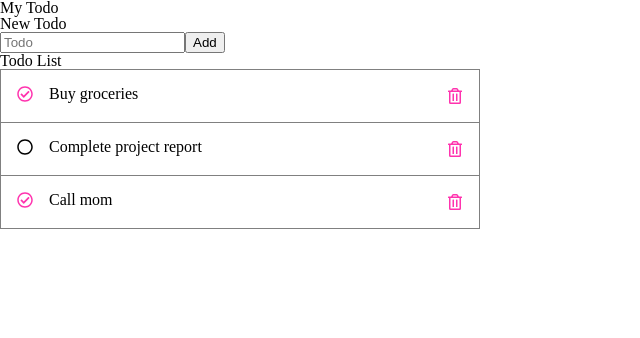
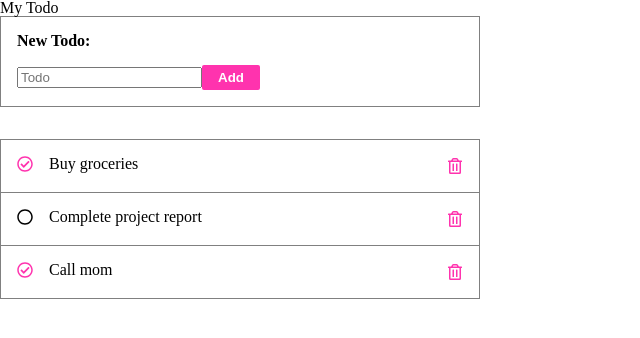
Before and after one commit to AndrKirienko/FS_JS_Home_Works, a React (Vite) app: page / in a window 1280 px wide. Shown: the top 338 px of the page, without its empty margins (0-640 px from the left). Built offline with nearby package versions, Linux system fonts and the light colour scheme.

Commit message:
Add create todo

```diff
--- /dev/null
+++ b/constants.sass
@@ -0,0 +1,11 @@
+$primaryColor: #ff33ae
+
+%btnHover
+	&:hover
+		transform: scale(1.1)
+		transition: transform 0.15s ease-in-out
+
+%btnActive
+	&:active
+		transform: scale(1)
+		transition: transform 0.05s ease-in-out
--- /dev/null
+++ b/src/components/TodoForm/TodoForm.module.sass
@@ -0,0 +1,22 @@
+@use './../../../constants'
+
+.formSection
+	width: 30rem
+	border: 1px solid gray
+	margin-bottom: 2rem
+	padding: 1rem
+
+.titleForm
+	font-weight: 600
+	margin-bottom: 1rem
+
+.btnAdd
+	background-color: constants.$primaryColor
+	color: white
+	padding: 0.3rem 1rem
+	border-radius: 2px
+	border: none
+	font-weight: 600
+
+	@extend %btnHover
+	@extend %btnActive
--- /dev/null
+++ b/src/components/TodoForm/TodoFormik/index.jsx
@@ -0,0 +1,39 @@
+import { connect } from 'react-redux'
+import { ErrorMessage, Field, Form, Formik } from 'formik'
+import { TODO_VALIDATION_SCHEMA } from '../../../utils/validationsSchemas.js'
+import { createTodo } from '../../../store/slices/todoSlice.js'
+
+function TodoFormik({ styles, create }) {
+  const initialValues = {
+    title: '',
+  }
+
+	const submitHandler = (values, { resetForm }) => {
+		console.log(values)
+    create(values)
+    resetForm()
+  }
+  return (
+    <Formik
+      initialValues={initialValues}
+      onSubmit={submitHandler}
+      validationSchema={TODO_VALIDATION_SCHEMA}
+    >
+      <Form>
+        <label>
+          <Field type="text" name="title" placeholder="Todo" />
+          <ErrorMessage name="title" component="div" />
+        </label>
+        <button className={styles.btnAdd} type="submit">
+          Add
+        </button>
+      </Form>
+    </Formik>
+  )
+}
+
+const mapDispatchToProps = dispatch => ({
+  create: values => dispatch(createTodo(values)),
+})
+
+export default connect(null, mapDispatchToProps)(TodoFormik)
--- a/src/components/TodoForm/index.jsx
+++ b/src/components/TodoForm/index.jsx
@@ -1,33 +1,11 @@
-import { ErrorMessage, Field, Form, Formik } from 'formik'
-import { TODO_VALIDATION_SCHEMA } from '../../utils/validationsSchemas'
+import TodoFormik from './TodoFormik'
+import styles from './TodoForm.module.sass'
 
 function TodoForm() {
-  const initialValues = {
-    title: '',
-    isDone: false,
-  }
-
-  const submitHandler = (values, { resetForm }) => {
-    console.log(values)
-    resetForm()
-  }
-
   return (
-    <section>
-      <h2>New Todo</h2>
-      <Formik
-        initialValues={initialValues}
-        onSubmit={submitHandler}
-        validationSchema={TODO_VALIDATION_SCHEMA}
-      >
-        <Form>
-          <label>
-            <Field type="text" name="title" placeholder="Todo" />
-            <ErrorMessage name="title" component="div" />
-          </label>
-          <button type="submit">Add</button>
-        </Form>
-      </Formik>
+    <section className={styles.formSection}>
+      <h2 className={styles.titleForm}>New Todo:</h2>
+      <TodoFormik styles={styles} />
     </section>
   )
 }
--- a/src/components/TodoList/TodoListItem/TodoListItem.module.sass
+++ b/src/components/TodoList/TodoListItem/TodoListItem.module.sass
@@ -1,4 +1,5 @@
-$primaryColor: #ff33ae
+@use './../../../../constants'
+
 %btn
 	background: none
 	border: none
@@ -7,13 +8,8 @@ $primaryColor: #ff33ae
 	cursor: pointer
 	font-size: 1rem
 
-	&:hover
-		transform: scale(1.1)
-		transition: transform 0.15s ease-in-out
-
-	&:active
-		transform: scale(1)
-		transition: transform 0.05s ease-in-out
+	@extend %btnHover
+	@extend %btnActive
 
 li
 	padding: 1rem
@@ -27,7 +23,7 @@ li
 .trash
 	@extend %btn
 	margin-left: auto
-	color: $primaryColor
+	color: constants.$primaryColor
 	display: flex
 	justify-content: center
 	align-items: center
@@ -38,7 +34,10 @@ li
 
 .isDoneActive
 	@extend %btn
-	color: $primaryColor
+	color: constants.$primaryColor
 
 .isDoneDisablet
 	@extend %btn
+
+.title
+	margin-right: 1rem
--- a/src/components/TodoList/TodoListItem/index.jsx
+++ b/src/components/TodoList/TodoListItem/index.jsx
@@ -18,7 +18,7 @@ function TodoListItem({ todo: { id, title, isDone }, remove, done }) {
       >
         {isDone ? <FaRegCheckCircle /> : <FaRegCircle />}
       </button>
-      <h3>{title}</h3>
+      <h3 className={styles.title}>{title}</h3>
       <button
         className={styles.trash}
         onClick={() => {
--- a/src/components/TodoList/index.jsx
+++ b/src/components/TodoList/index.jsx
@@ -9,7 +9,6 @@ function TodoList({ todo, remove, done }) {
 
   return (
     <section>
-      <h2>Todo List</h2>
       <ul>{todo.map(mapTodo)}</ul>
     </section>
   )
--- a/src/store/slices/todoSlice.js
+++ b/src/store/slices/todoSlice.js
@@ -4,7 +4,11 @@ import { v4 as uuidv4 } from 'uuid'
 const initialState = {
   todo: [
     { id: uuidv4(), title: 'Buy groceries', isDone: true },
-    { id: uuidv4(), title: 'Complete project report', isDone: false },
+    {
+      id: uuidv4(),
+      title: 'Complete project report',
+      isDone: false,
+    },
     { id: uuidv4(), title: 'Call mom', isDone: true },
   ],
 }
@@ -26,10 +30,17 @@ const todoSlice = createSlice({
         state.todo[foundTodoIndex].isDone = !state.todo[foundTodoIndex].isDone
       }
     },
+    createTodo: (state, { payload }) => {
+      state.todo.push({
+        ...payload,
+        id: uuidv4(),
+        idDone: false,
+      })
+    },
   },
 })
 
 const { reducer, actions } = todoSlice
 
-export const { removeTodo, doneTodo } = actions
+export const { removeTodo, doneTodo, createTodo } = actions
 export default reducer
```
